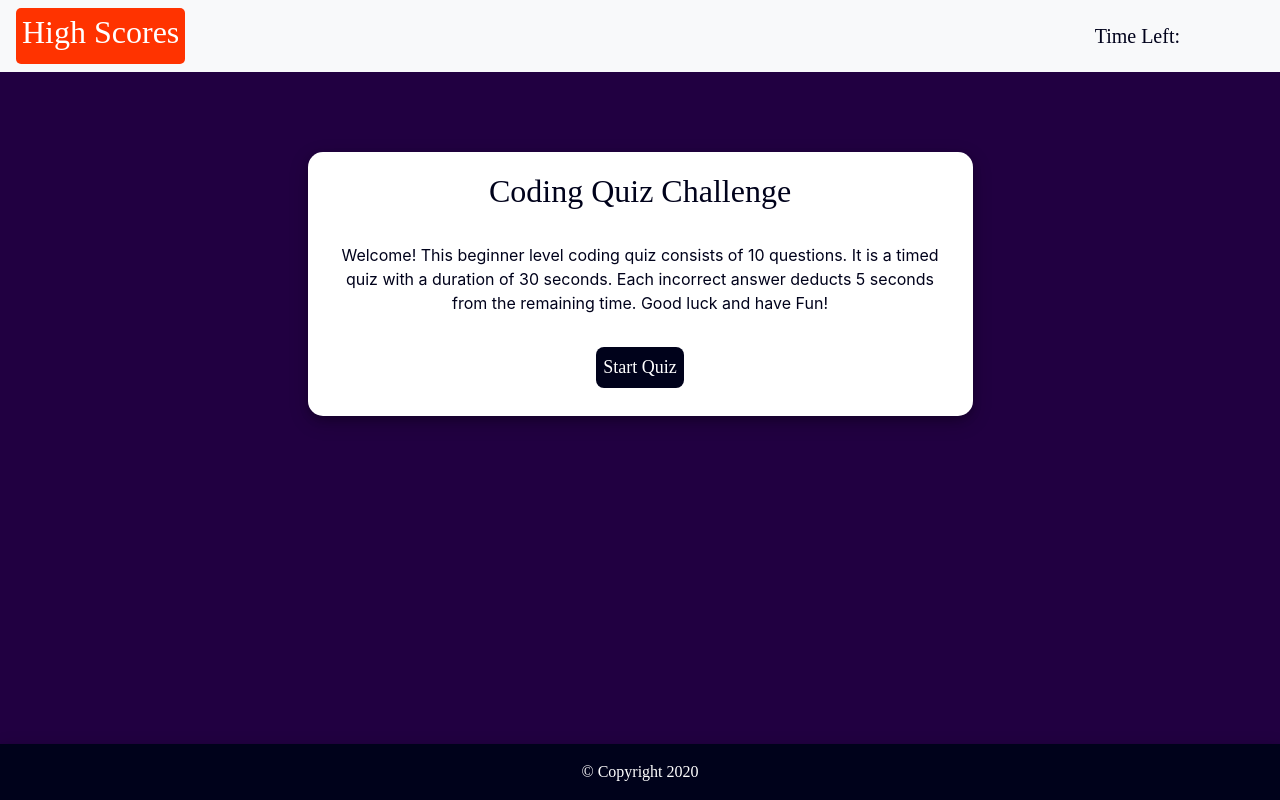
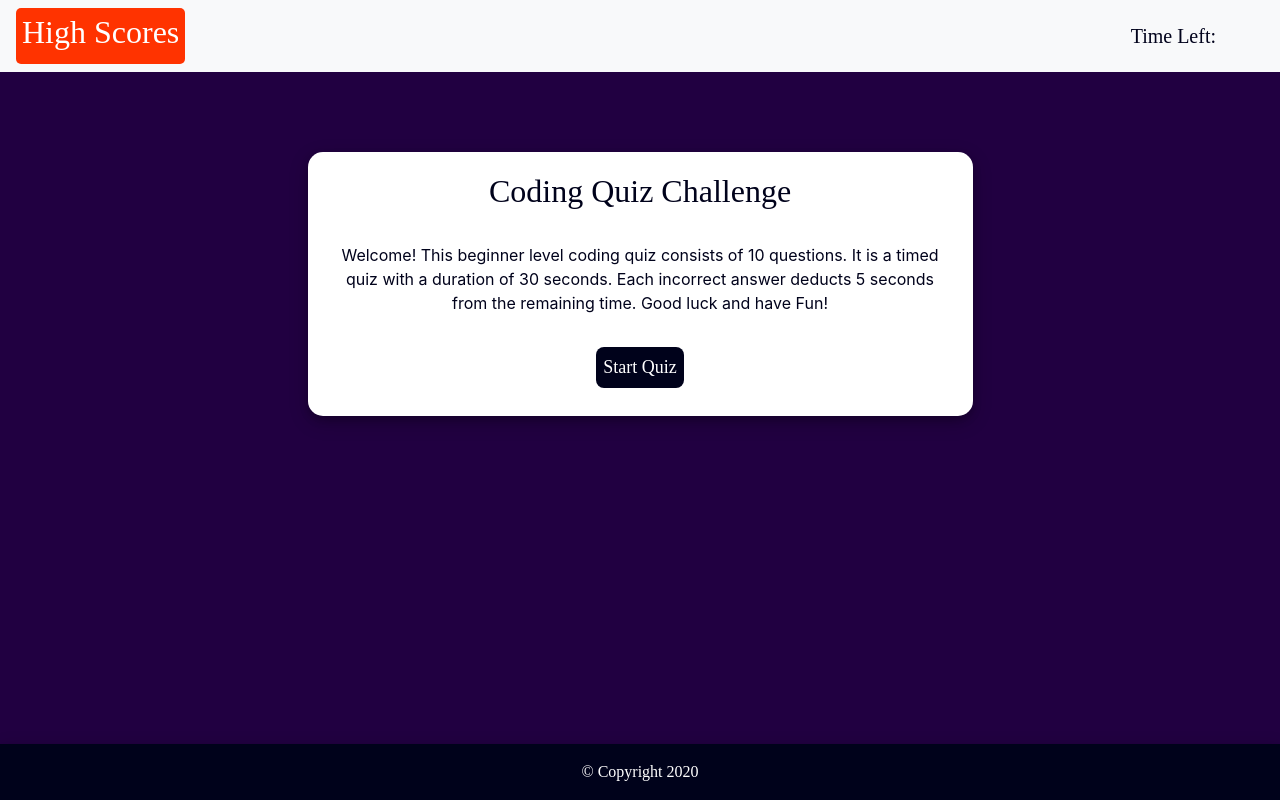
Before and after one commit to reyesdmusic/code-quiz, a plain HTML site: page index.html in a window 1280 px wide. Drawn offline with nearby package versions, Linux system fonts and the light colour scheme; a web font is replaced by a local one.

Commit message:
fixed timer float

```diff
--- a/assets/style.css
+++ b/assets/style.css
@@ -119,7 +119,7 @@ button:hover {
 
 #timer {
   position: absolute;
-  right: 100px;
+  right: 5%;
   font-family: 'Patua One';
   font-size: 20px;
 }
```
